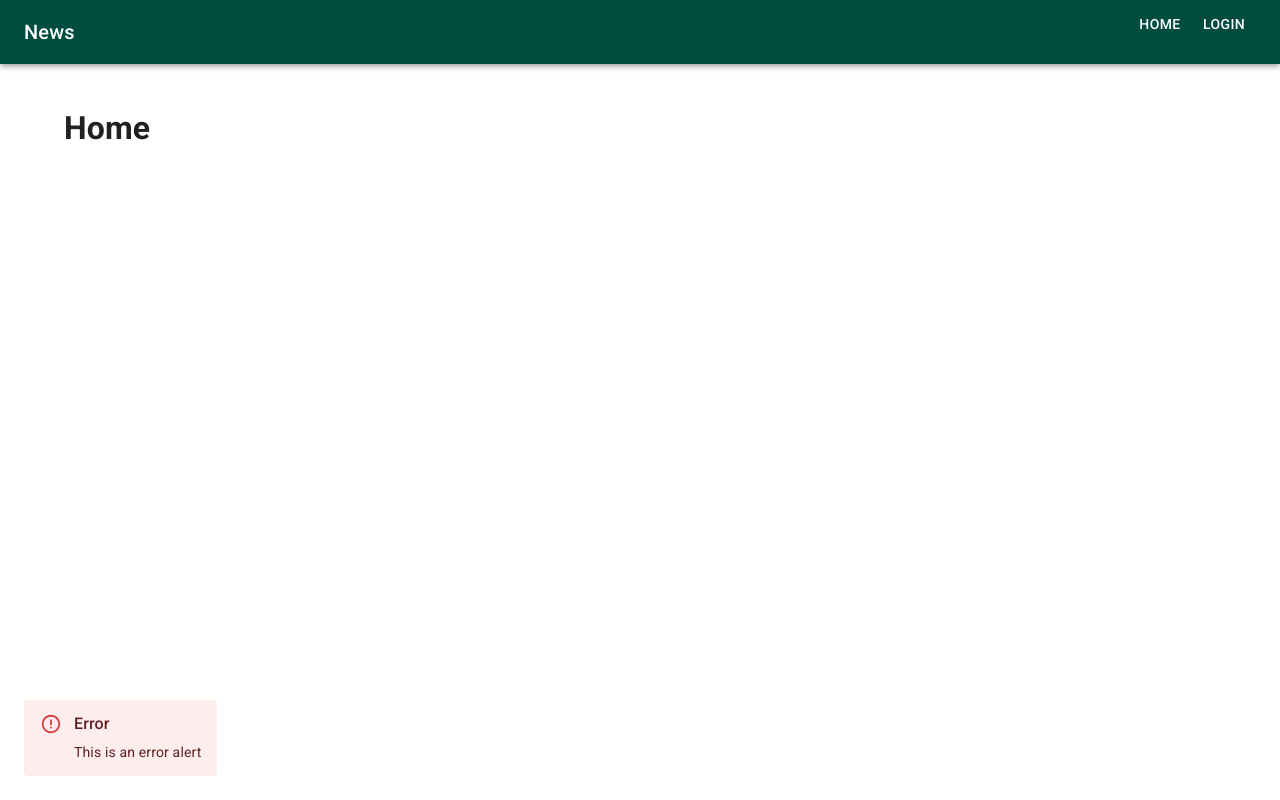
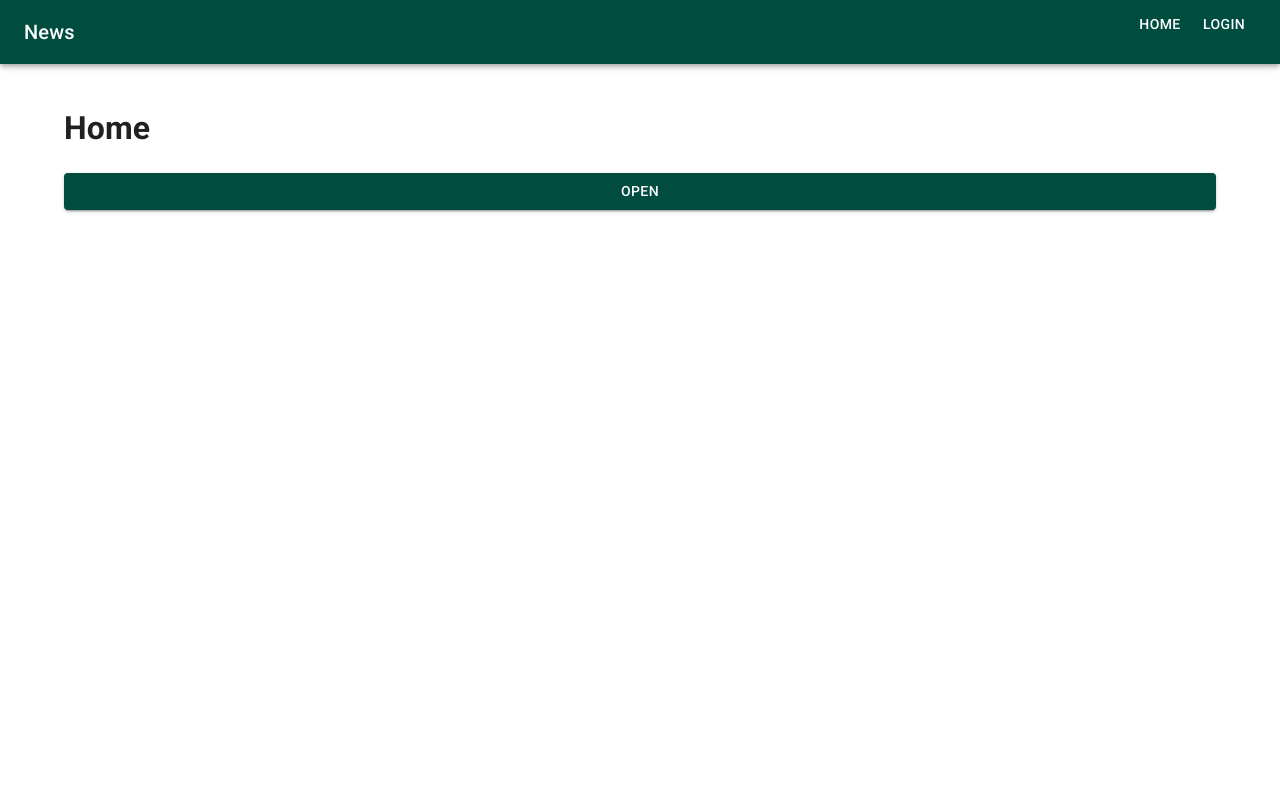
Before and after one commit to gmartindelcye/react-material-ui, a React (Vite) app: page / in a window 1280 px wide. Built offline with nearby package versions, Linux system fonts and the light colour scheme.

Commit message:
Snackbar props

```diff
--- a/src/components/navbar/Navbar.jsx
+++ b/src/components/navbar/Navbar.jsx
@@ -15,8 +15,6 @@ import { NavLink } from "react-router-dom";
 export default function Navbar(navArrayLinks) {
   const [open, setOpen] = useState(false);
   const navLinks = navArrayLinks.navArrayLinks;
-
-  console.log(navLinks);
 
   return (
     <>
--- a/src/pages/Home.jsx
+++ b/src/pages/Home.jsx
@@ -1,15 +1,25 @@
-import { Alert, AlertTitle, Box, Snackbar } from "@mui/material";
+import { Alert, AlertTitle, Box, Button, Snackbar } from "@mui/material";
 import { useState } from "react";
 // import AddReactionIcon from "@mui/icons-material/AddReaction";
 
 export default function Home() {
-  const [open, setOpen] = useState(true);
+  const [open, setOpen] = useState(false);
 
   return (
     <>
       <h1>Home</h1>
       <Box sx={{ display: "grid", gap: "1rem" }}>
-        <Snackbar open={open}>
+        <Button
+          variant="contained"
+          onClick={() => setOpen(true)}
+        >
+          Open
+        </Button>
+        <Snackbar
+          open={open}
+          autoHideDuration={1000}
+          onClose={() => setOpen(false)}
+        >
           <Alert severity="error">
             <AlertTitle>Error</AlertTitle>
             This is an error alert
```
